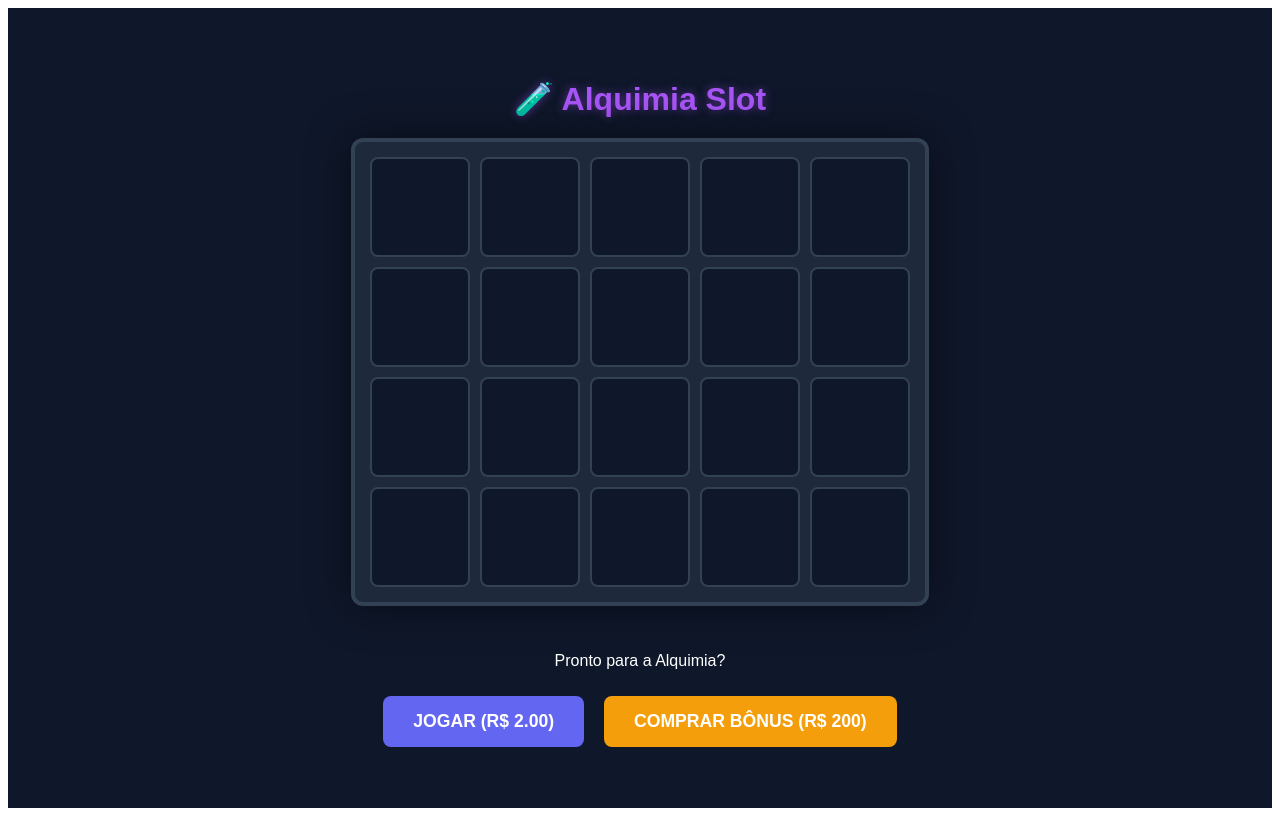
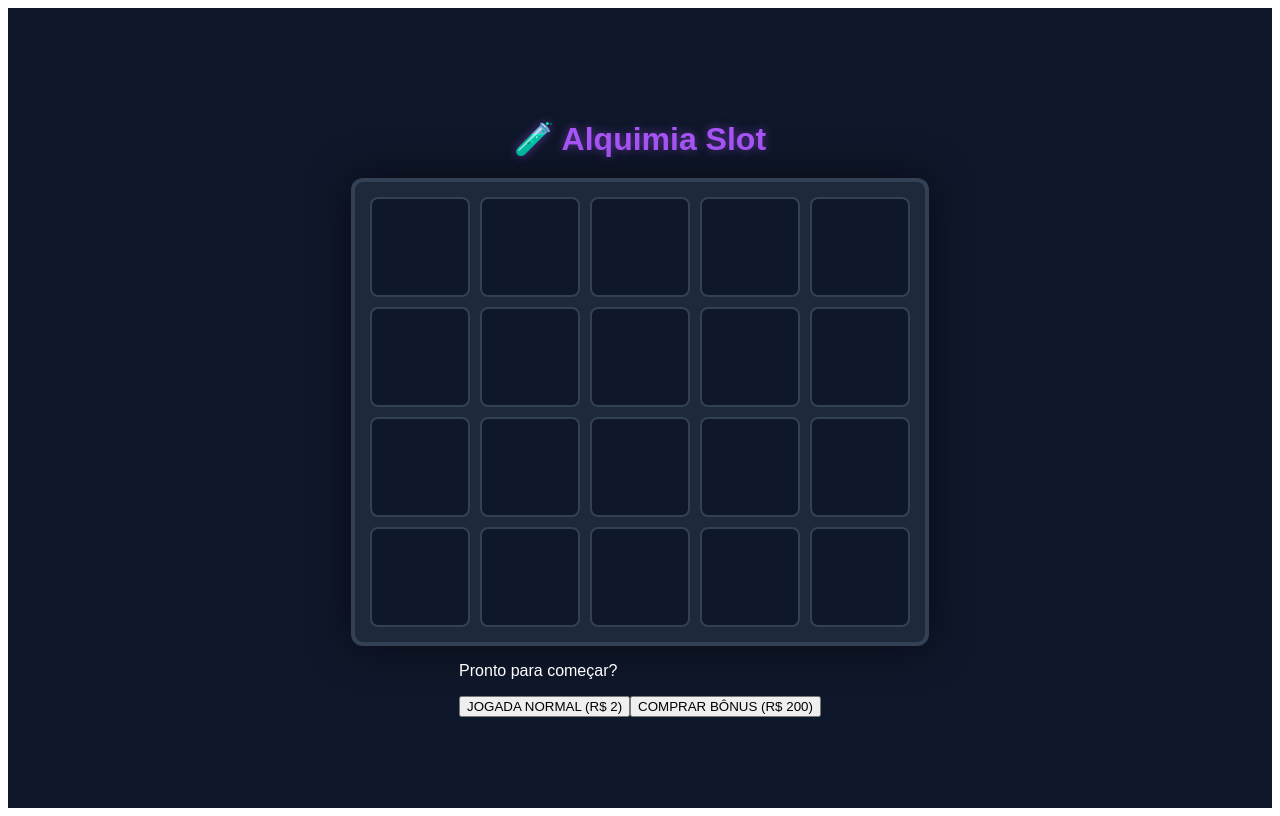
Before and after one commit to SrCreison/tcc2front, a React (Vite) app: page / in a window 1280 px wide. Built offline with nearby package versions, Linux system fonts and the light colour scheme.

Commit message:
Update App.tsx
AAAAAAAAAAAAAAAAA

```diff
--- a/src/App.tsx
+++ b/src/App.tsx
@@ -1,7 +1,7 @@
-import { useState, useEffect } from 'react';
+import { useState } from 'react';
 import './App.css';
 
-// Mapeamento exato dos nomes que saem do seu backend (GameMath/Engine)
+// Mapeamento dos símbolos para emojis (ou imagens)
 const SYMBOLS: Record<string, string> = {
   'pocao_azul': '🧪',
   'pocao_verde': '🧪',
@@ -13,50 +13,43 @@ const SYMBOLS: Record<string, string> = {
 };
 
 function App() {
-  // Inicializa o grid com 20 espaços vazios (5x4)
-  const [grid, setGrid] = useState<any[]>(Array(20).fill(null));
-  const [status, setStatus] = useState('Pronto para a Alquimia?');
   const [loading, setLoading] = useState(false);
-  const [resumo, setResumo] = useState<any>(null);
+  const [grid, setGrid] = useState<any[]>(Array(20).fill(null)); // Começa vazio
+  const [info, setInfo] = useState<any>(null);
+  const [status, setStatus] = useState('Pronto para começar?');
 
-  // Função para processar a animação das cascatas
-  const animarCascatas = async (historico: any[]) => {
+  // Função para rodar a animação de cascata
+  const animarJogo = async (historico: any[]) => {
     for (const etapa of historico) {
-      setGrid(etapa.grid); // Atualiza o visual com o grid daquela cascata
-
+      setGrid(etapa.grid); // Atualiza o grid na tela
       if (etapa.resultado.teveVitoria) {
-        setStatus(`💥 Explosão! +R$ ${etapa.resultado.premioCascata.toFixed(2)}`);
-        await new Promise(r => setTimeout(r, 1000)); // Espera 1s para o jogador ver a vitória
+        setStatus(`💥 VITÓRIA! +R$ ${etapa.resultado.premioCascata.toFixed(2)}`);
+        await new Promise(r => setTimeout(r, 800)); // Espera a explosão
       }
     }
   };
 
-  const girar = async (comprarBonus = false) => {
+  const girarRoleta = async (comprarBonus: boolean = false) => {
     setLoading(true);
-    setResumo(null);
-    setStatus('Misturando ingredientes...');
+    setInfo(null);
+    setStatus('Girando...');
 
     try {
-      const url = `https://api-play.abraaodaldon.com.br/api/play${comprarBonus ? '?buyBonus=true' : ''}`;
-      const resp = await fetch(url);
-      const data = await resp.json();
+      const aposta = Math.floor(Math.random() * 999999);
+      let url = `https://api-play.abraaodaldon.com.br/api/play?cSeed=User&aposta=${aposta}`;
+      if (comprarBonus) url += '&buyBonus=true';
 
-      if (data.id) {
-        // 1. Roda a animação das cascatas do Jogo Base
-        await animarCascatas(data.jogo.historico);
+      const resposta = await fetch(url);
+      const dados = await resposta.json();
 
-        // 2. Se teve bônus, avisa o jogador
-        if (data.jogo.scattersNaTela >= 4) {
-          setStatus('🔥 BÔNUS ATIVADO! Veja o console para detalhes por enquanto.');
-        } else {
-          setStatus('Rodada finalizada.');
-        }
+      // Aqui a mágica acontece: anima as cascatas que vieram do back
+      await animarJogo(dados.roteiroDoJogo.jogoBase.historicoRodada);
 
-        setResumo(data.resumoFinanceiro);
-      }
-    } catch (e) {
-      console.error(e);
-      setStatus('Erro ao conectar com a torre do mago (API).');
+      setInfo(dados);
+      setStatus(dados.mensagem);
+    } catch (erro) {
+      console.error(erro);
+      setStatus('Erro ao conectar na API.');
     } finally {
       setLoading(false);
     }
@@ -66,6 +59,8 @@ function App() {
     <div className="game-container">
       <h1 className="title">🧪 Alquimia Slot</h1>
 
+      {/* O GRID (Essa parte faltava no seu código!) */}
+      <div className="slot-machine">
         <div className="grid-5x4">
           {grid.map((simbolo, i) => (
             <div key={i} className={`slot-cell ${simbolo?.venceu ? 'win-anim' : ''}`}>
@@ -73,28 +68,25 @@ function App() {
             </div>
           ))}
         </div>
+      </div>
 
-      <div className="ui-panel">
-        <p className="status-msg">{status}</p>
-
-        <div className="buttons">
-          <button onClick={() => girar(false)} disabled={loading} className="btn normal">
-            {loading ? 'Girando...' : 'JOGAR (R$ 2.00)'}
+      <div className="controls">
+        <p className="status-label">{status}</p>
+        <button onClick={() => girarRoleta(false)} disabled={loading} className="btn-play">
+          {loading ? 'Processando...' : 'JOGADA NORMAL (R$ 2)'}
         </button>
-          <button onClick={() => girar(true)} disabled={loading} className="btn bonus">
+        <button onClick={() => girarRoleta(true)} disabled={loading} className="btn-bonus">
           COMPRAR BÔNUS (R$ 200)
         </button>
       </div>
 
-        {resumo && (
-          <div className="resumo-box">
-            <p>💰 Ganho: R$ {resumo.premioTotalDaSessao.toFixed(2)}</p>
-            <p style={{ color: resumo.lucroSessao >= 0 ? '#4ade80' : '#f87171' }}>
-              {resumo.lucroSessao >= 0 ? 'LUCRO' : 'PREJUÍZO'}: R$ {resumo.lucroSessao.toFixed(2)}
-            </p>
+      {info && (
+        <div className="resumo-painel">
+          <p>💰 Aposta: R$ {info.resumoFinanceiro.valorApostado.toFixed(2)}</p>
+          <p>🎁 Prêmio: R$ {info.resumoFinanceiro.premioTotalDaSessao.toFixed(2)}</p>
+          <p>📈 Resultado: {info.resumoFinanceiro.lucroSessao >= 0 ? '✅ LUCRO' : '❌ PREJUÍZO'}</p>
         </div>
       )}
-      </div>
     </div>
   );
 }
```
Lines whose indentation alone changed are shown as unchanged.
